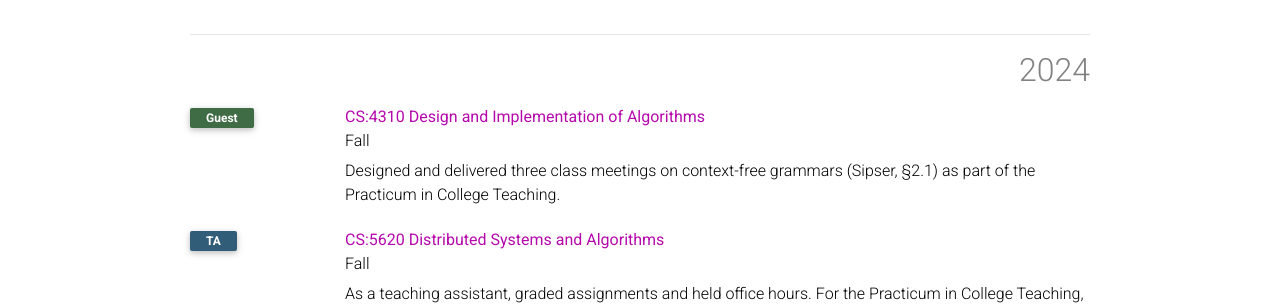
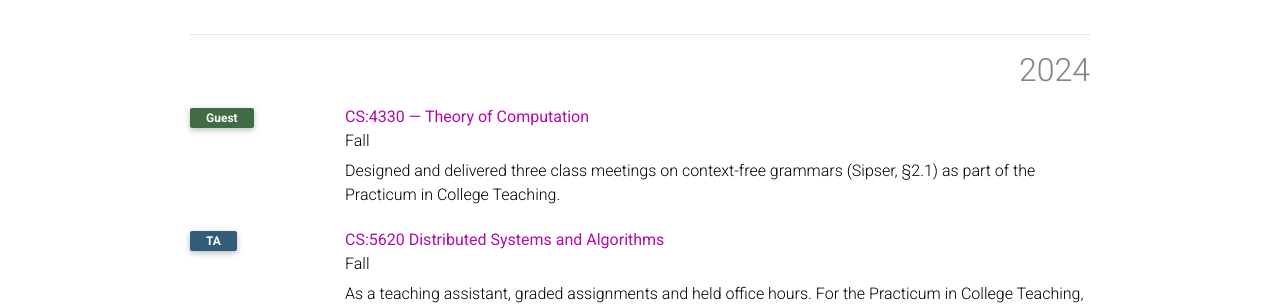
Before and after one commit to HongyanJi/hongyanji.github.io, a Jekyll site: the page built from _pages/teaching.md, in a window 1280 px wide and 900 px high. Shown: the part 434-739 px from the top of the window. Built offline with Jekyll 4.4.1, drawn with Linux system fonts in a browser that asks for light colours; a style sheet for code colours, icons or effects is not loaded.

Commit message:
Fix Fall 2024 guest teaching course

```diff
--- a/_data/teaching.yml
+++ b/_data/teaching.yml
@@ -13,7 +13,7 @@
   term: Fall
   role: Guest instructor
   role_short: Guest
-  course: "CS:4310 Design and Implementation of Algorithms"
+  course: "CS:4330 — Theory of Computation"
   url: "https://myui.uiowa.edu/my-ui/courses/details.page?ci=172159&id=1021690"
   description: >-
     Designed and delivered three class meetings on context-free grammars
```
